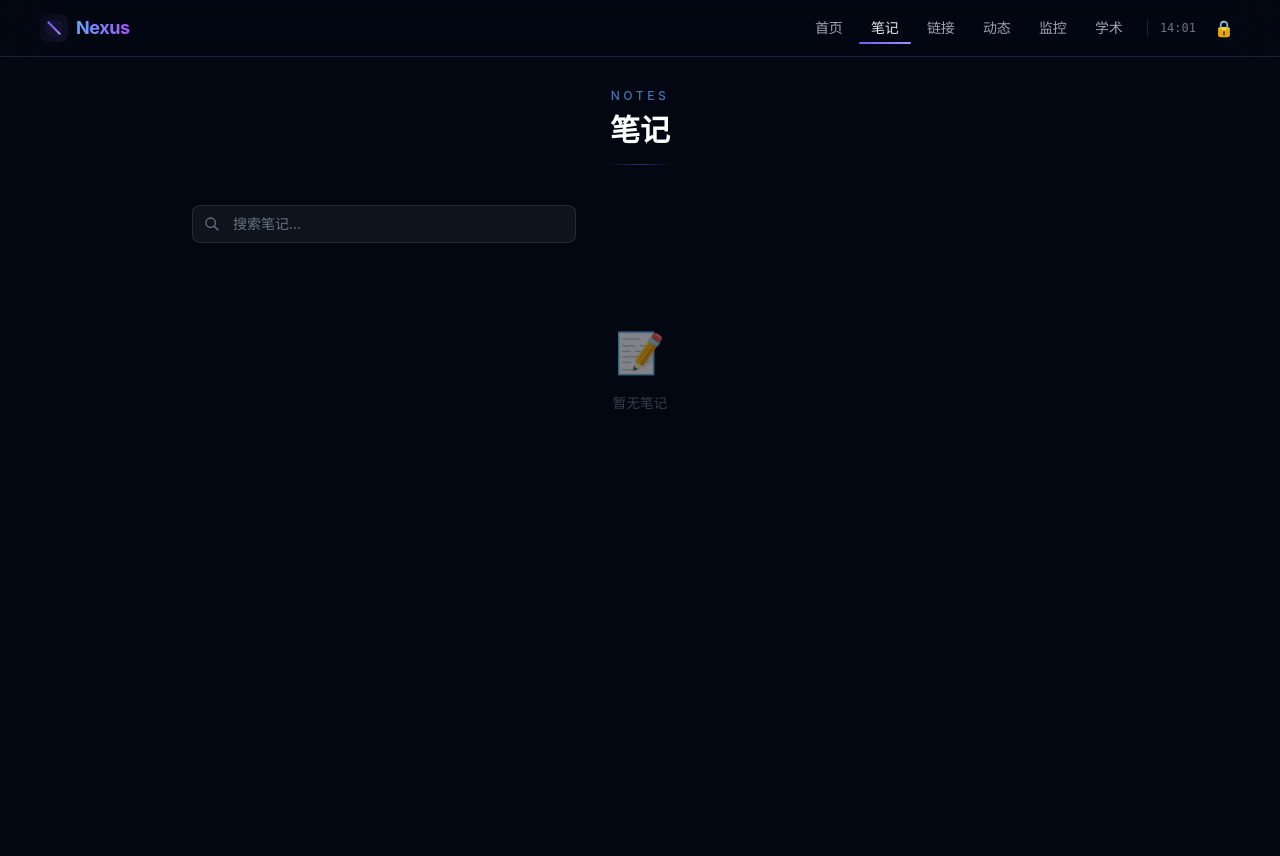
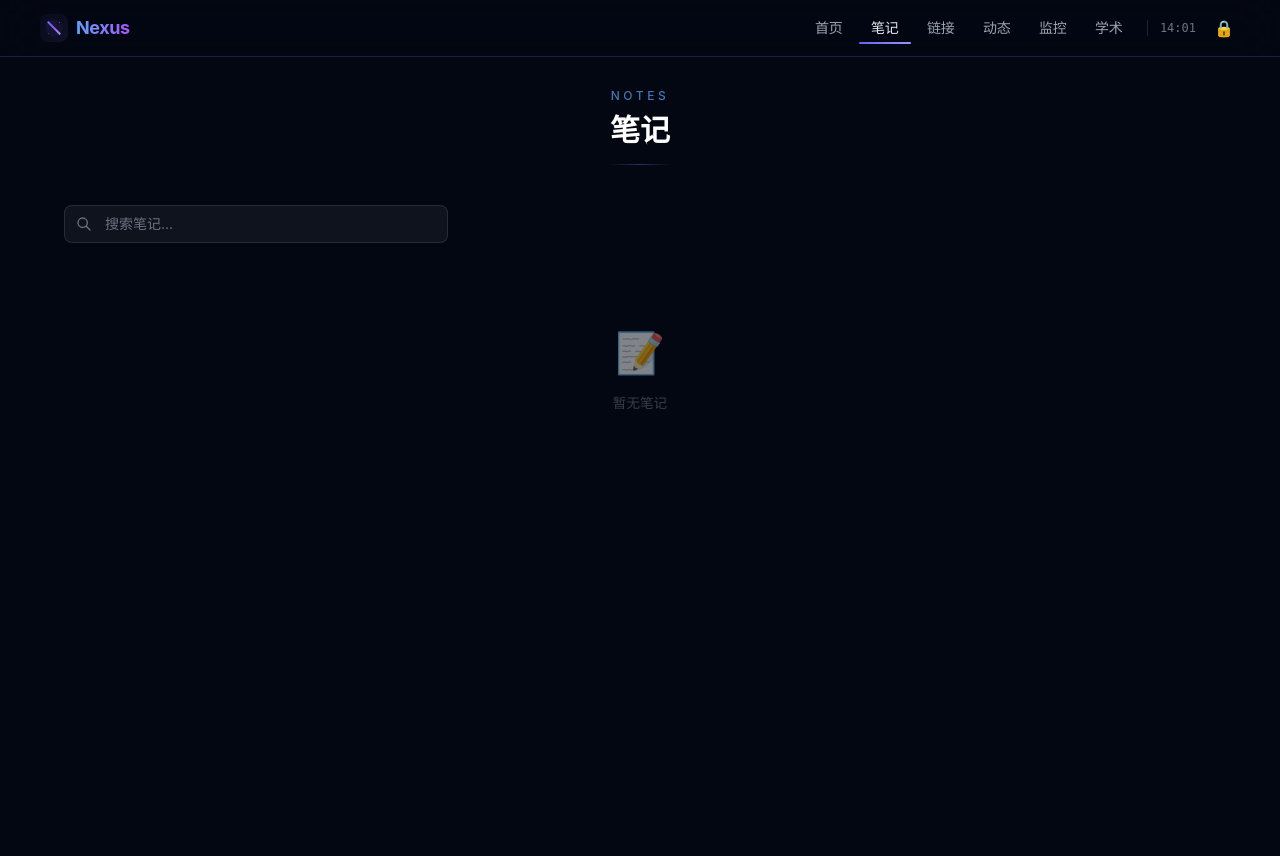
Before and after one commit to FeliixFeng/nexus, a Django app: page /blog/ in a window 1280 px wide. Run offline with Django 5.2, Linux system fonts and the light colour scheme; data that the repository does not hold is empty; some libraries are stand-ins or nearby versions.

Commit message:
style: 统一页面宽度和间距
- 笔记列表、学术模块页面 max-w-4xl -> max-w-6xl
- 内边距 px-4 -> px-6 md:px-10，与监控/动态/链接页一致
- 详情页保持 max-w-3xl，阅读舒适

```diff
--- a/templates/blog/list.html
+++ b/templates/blog/list.html
@@ -76,8 +76,8 @@
 {% endblock %}
 
 {% block content %}
-<div class="min-h-screen pt-8 pb-10 px-4">
-    <div class="max-w-4xl mx-auto">
+<div class="min-h-screen pt-8 pb-10 px-6 md:px-10">
+    <div class="max-w-6xl mx-auto">
         <!-- 标题栏 -->
         <div class="text-center notes-title-area mb-6 md:mb-10">
             <h1 class="text-xs font-medium text-blue-400/70 uppercase tracking-[0.3em] mb-2">Notes</h1>
--- a/templates/research/experiments.html
+++ b/templates/research/experiments.html
@@ -28,8 +28,8 @@
 {% endblock %}
 
 {% block content %}
-<div class="min-h-screen pt-8 pb-10 px-4">
-    <div class="max-w-4xl mx-auto">
+<div class="min-h-screen pt-8 pb-10 px-6 md:px-10">
+    <div class="max-w-6xl mx-auto">
         <!-- 标题 -->
         <div class="text-center mb-6 md:mb-10">
             <h1 class="text-xs font-medium text-blue-400/70 uppercase tracking-[0.3em] mb-2">Experiments</h1>
--- a/templates/research/home.html
+++ b/templates/research/home.html
@@ -37,8 +37,8 @@
 {% endblock %}
 
 {% block content %}
-<div class="min-h-screen pt-8 pb-10 px-4">
-    <div class="max-w-4xl mx-auto">
+<div class="min-h-screen pt-8 pb-10 px-6 md:px-10">
+    <div class="max-w-6xl mx-auto">
         <!-- 标题 -->
         <div class="text-center mb-8 md:mb-12">
             <h1 class="text-xs font-medium text-blue-400/70 uppercase tracking-[0.3em] mb-2">Research</h1>
--- a/templates/research/papers.html
+++ b/templates/research/papers.html
@@ -28,8 +28,8 @@
 {% endblock %}
 
 {% block content %}
-<div class="min-h-screen pt-8 pb-10 px-4">
-    <div class="max-w-4xl mx-auto">
+<div class="min-h-screen pt-8 pb-10 px-6 md:px-10">
+    <div class="max-w-6xl mx-auto">
         <!-- 标题 -->
         <div class="text-center mb-6 md:mb-10">
             <h1 class="text-xs font-medium text-blue-400/70 uppercase tracking-[0.3em] mb-2">Papers</h1>
```
